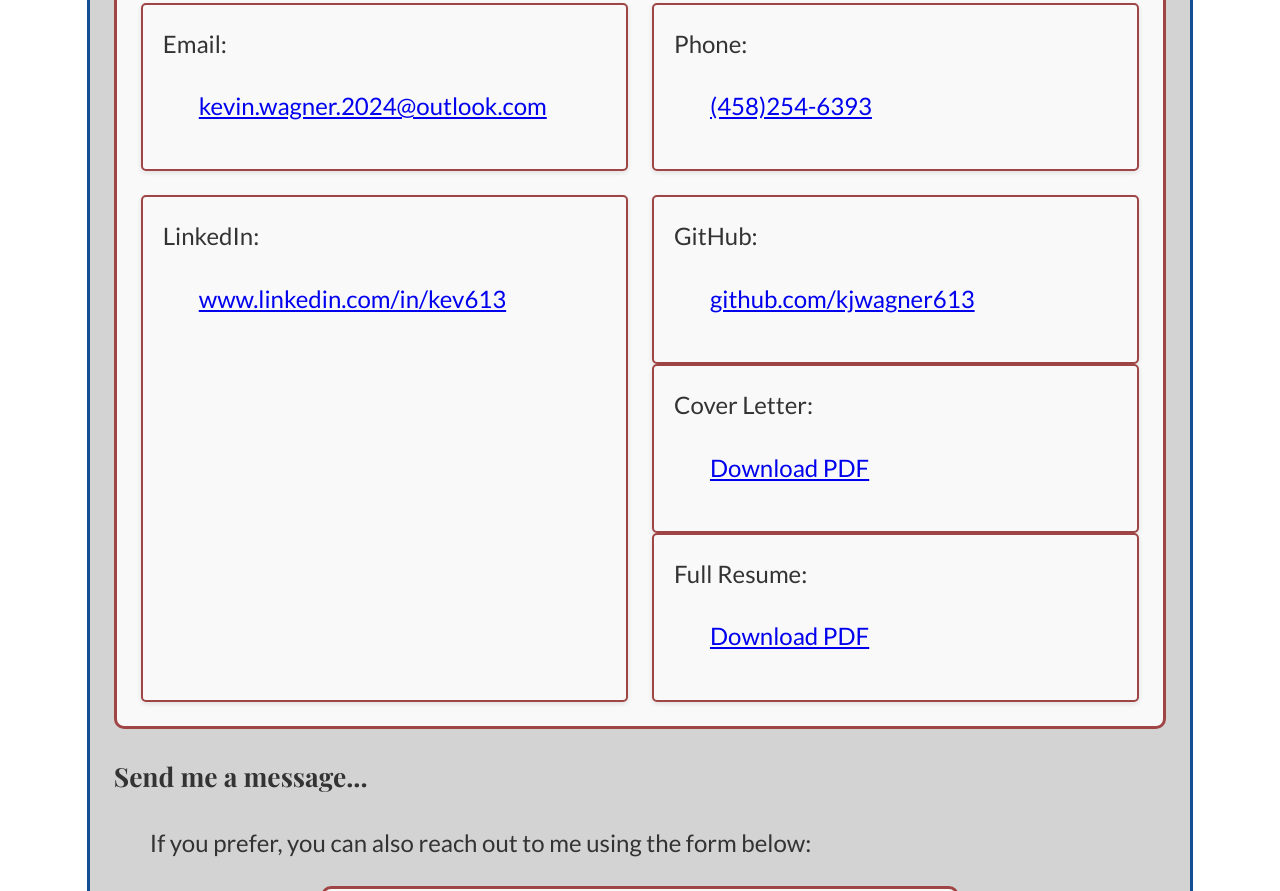
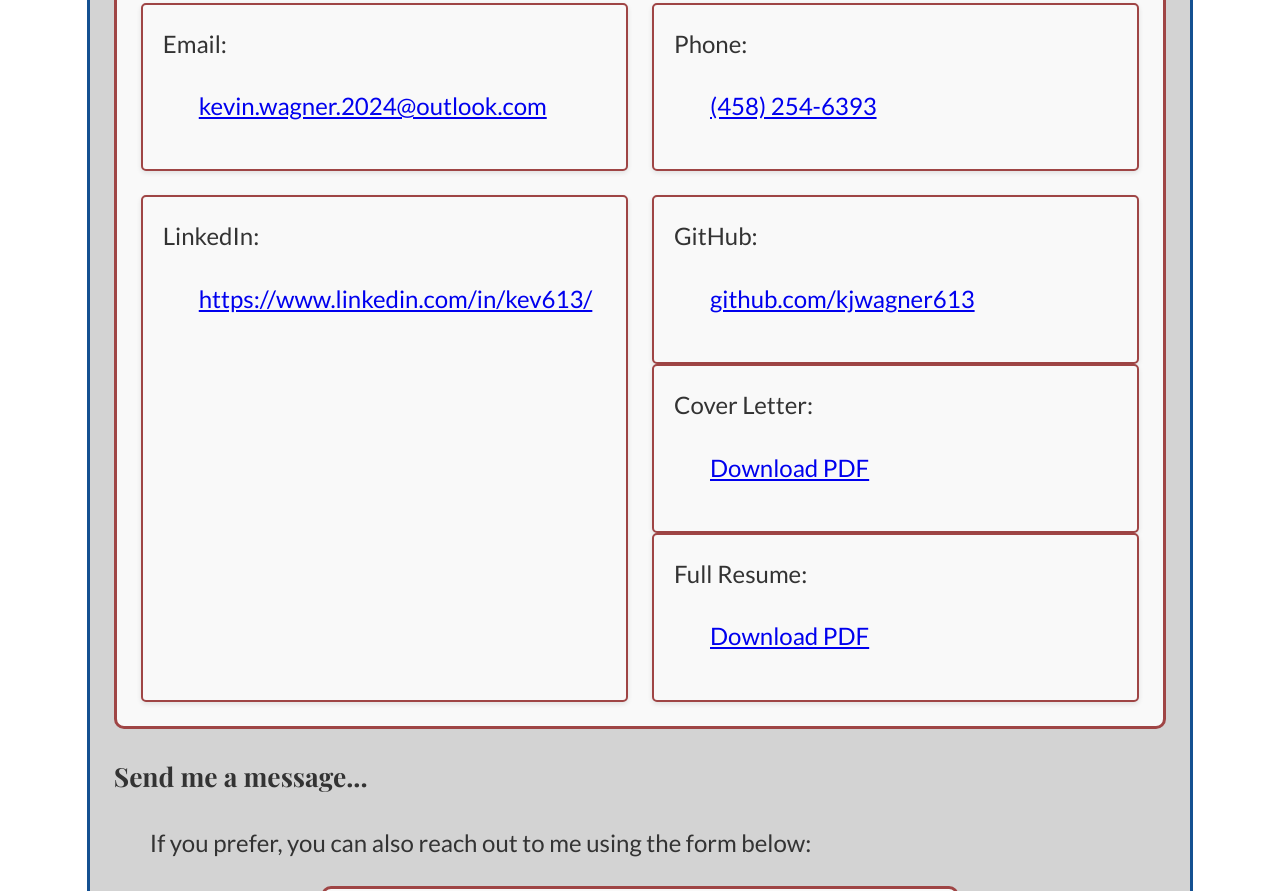
Before and after one commit to kjwagner613/portfolio, a plain HTML site: page index.html in a window 1280 px wide. Shown: the part 10046-10937 px from the top of the page. Drawn offline with nearby package versions, Linux system fonts and the light colour scheme.

Commit message:
safety update

```diff
--- a/index.html
+++ b/index.html
@@ -355,11 +355,11 @@
       </div>
       <div class="contact-info">
         <label>Phone:</label>
-        <p><a href="tel:+14582546393">(458)254-6393</a></p>
+        <p><a href="tel:+14582546393">(458) 254-6393</a></p>
       </div>
       <div class="contact-info">
         <label>LinkedIn:</label>
-        <p><a href="www.linkedin.com/in/kev613/" target="_blank">www.linkedin.com/in/kev613</a></p>
+        <p><a href="https://www.linkedin.com/in/kev613/" target="_blank">https://www.linkedin.com/in/kev613/</a></p>
       </div>
 
       <div class="contact-column">
```
